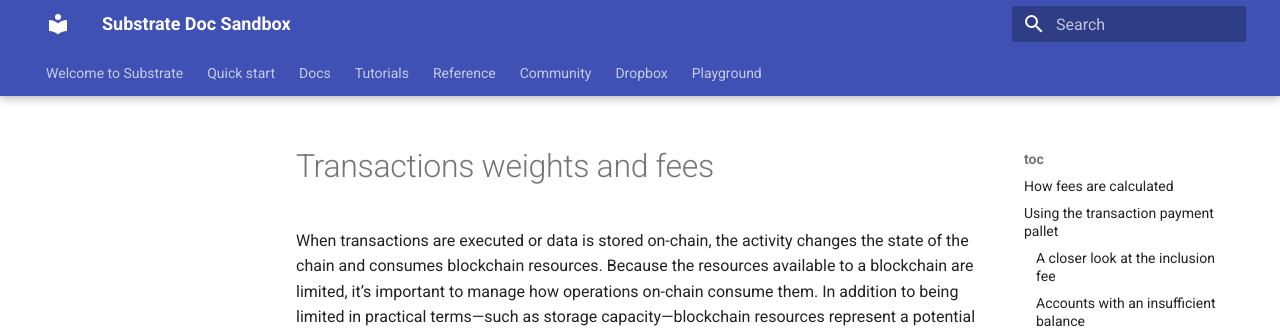
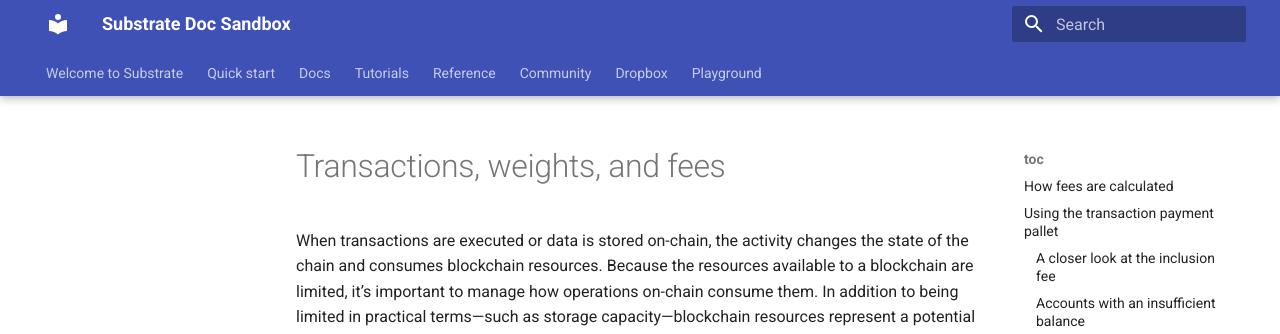
Before and after one commit to polkadot-developers/docs-sandbox, an MkDocs documentation site: the page built from source/docs/main-docs/02-fundamentals/tx-weights-and-fees.md, in a window 1280 px wide and 900 px high. Shown: the top 334 px of the window. Built offline with MkDocs 1.6.1 and Material for MkDocs 9.7.7, drawn with Linux system fonts in a browser that asks for light colours.

```diff
--- a/source/docs/main-docs/02-fundamentals/tx-weights-and-fees.md
+++ b/source/docs/main-docs/02-fundamentals/tx-weights-and-fees.md
@@ -1,5 +1,5 @@
 ---
-title: Transactions weights and fees
+title: Transactions, weights, and fees
 slug: /v3/runtime/weights-and-fees
 version: '3.0'
 section: docs
```
